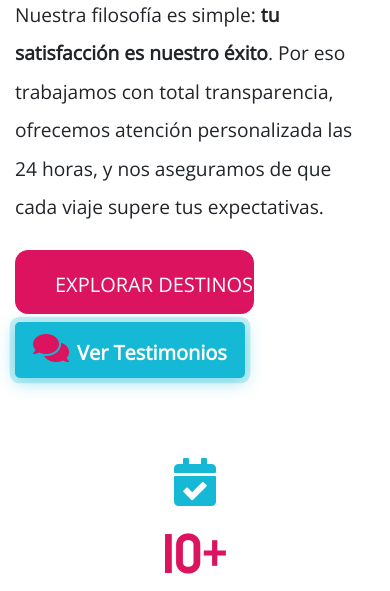
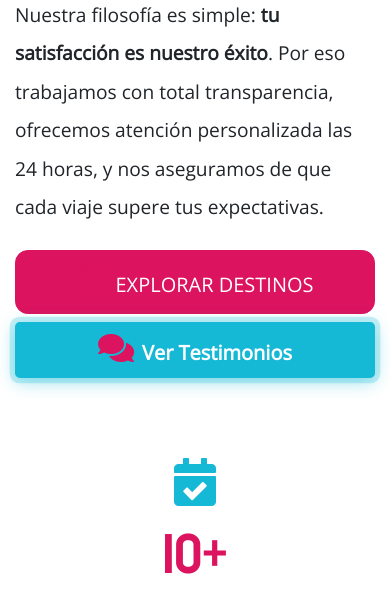
Before and after one commit to ahgarcia/agencia_deployment, a Node server app: page /nosotros in a window 390 px wide. Shown: the part 1585-2176 px from the top of the page. Run offline with Node 20, Linux system fonts and the light colour scheme; tables that the repository leaves empty hold one stand-in row (values such as "Sample post"); some libraries are stand-ins or nearby versions.

Commit message:
Corregir responsive de botones y cargar testimoniales en vista Nosotros
Mejoras implementadas:

1. Vista Nosotros (nosotros/index.pug):
   - Corregir responsive de botones CTA en móvil
   - Añadir d-flex flex-column flex-sm-row para adaptación
   - Botones apilados verticalmente en móvil, horizontales en tablet+
   - justify-content-center en móvil, justify-content-md-start en desktop
   - Márgenes responsive (mb-2 mb-sm-0 mr-sm-2)

2. Controlador Nosotros (nosotrosController.js):
   - Importar modelo Testimonial
   - Cambiar función a async/await
   - Consultar últimos 3 testimoniales de base de datos
   - Pasar testimoniales a la vista para renderizado

3. Gitignore:
   - Añadir carpeta logs/ para excluir archivos de log generados

Resultado: Vista completamente funcional con testimoniales mejorados
(aprovecha diseño avanzado de partial de testimoniales ya en master)

```diff
--- a/server/controllers/nosotrosController.js
+++ b/server/controllers/nosotrosController.js
@@ -1,9 +1,16 @@
 const logger = require('../config/logger');
+const Testimonial = require('../models/Testimoniales');
 
-exports.mostrarNosotros = (req, res, next) => {
+exports.mostrarNosotros = async (req, res, next) => {
     try {
+        const testimoniales = await Testimonial.findAll({
+            limit: 3,
+            order: [['id', 'DESC']]
+        });
+
         res.render('nosotros', {
-            pagina: 'Sobre Nosotros'
+            pagina: 'Sobre Nosotros',
+            testimoniales
         });
     } catch (error) {
         logger.error('Error en página nosotros:', error);
--- a/server/views/nosotros/index.pug
+++ b/server/views/nosotros/index.pug
@@ -22,11 +22,11 @@ block contenido
 
                 p Nuestra filosofía es simple: <strong>tu satisfacción es nuestro éxito</strong>. Por eso trabajamos con total transparencia, ofrecemos atención personalizada las 24 horas, y nos aseguramos de que cada viaje supere tus expectativas.
 
-                .mt-4
-                    a.btn.btn-success.btn-lg.mr-2.mb-2(href="/viajes" aria-label="Explorar destinos disponibles")
+                .mt-4.d-flex.flex-column.flex-sm-row.justify-content-center.justify-content-md-start
+                    a.btn.btn-success.btn-lg.mb-2.mb-sm-0.mr-sm-2(href="/viajes" aria-label="Explorar destinos disponibles")
                         i.fas.fa-globe-americas.mr-2
                         | Explorar Destinos
-                    a.btn.btn-outline-turquoise.btn-lg.mb-2(href="/testimoniales" aria-label="Ver testimonios de clientes")
+                    a.btn.btn-outline-turquoise.btn-lg.mb-2.mb-sm-0(href="/testimoniales" aria-label="Ver testimonios de clientes")
                         i.fas.fa-comments.mr-2
                         | Ver Testimonios
 
```
Also changed, not shown: 1 other file.
